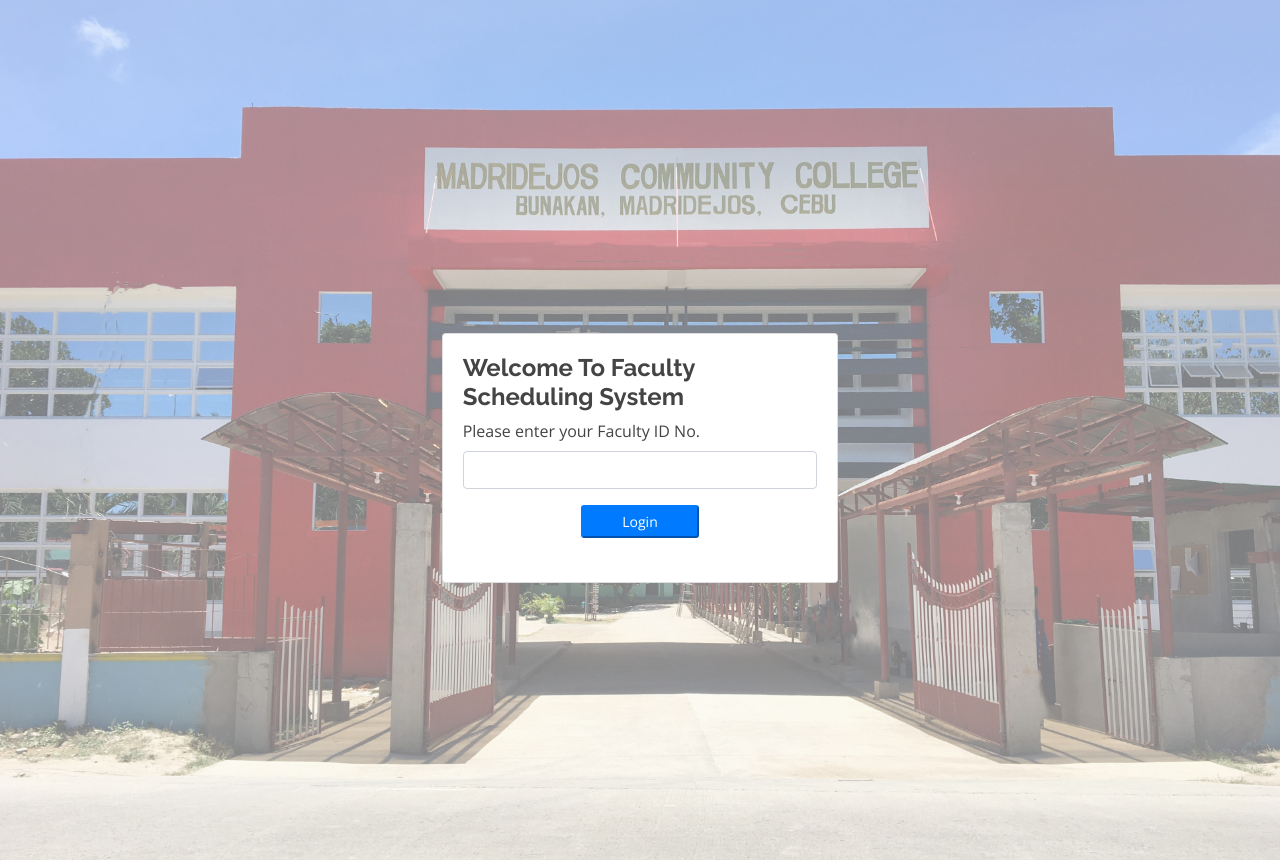
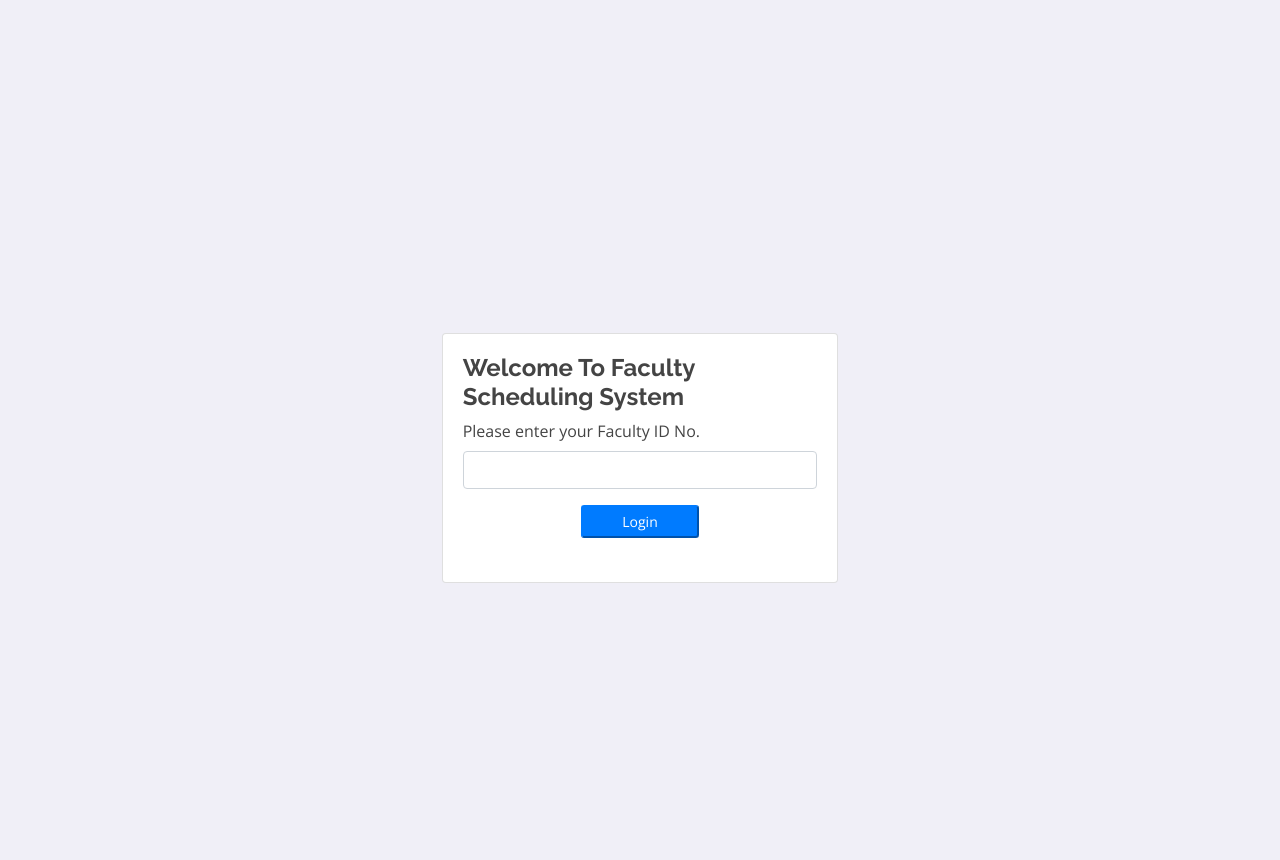
Before and after one commit to misyel15/TABODI, a PHP site: page /SCHED4/home.php in a window 1280 px wide. Shown: the part 56-916 px from the top of the page. Run offline with PHP 8.4, Linux system fonts and the light colour scheme; some libraries are stand-ins or nearby versions.

Commit message:
Update home.php

```diff
--- a/home.php
+++ b/home.php
@@ -46,7 +46,7 @@
     left: 0;
     width: 100%;
     height: 100%;
-    background-image: url('end.jpg'); /* Replace with your image URL */
+     background-color: #eae6f5;
     background-size: cover; /* Cover the entire section */
     background-position: center; /* Center the image */
     opacity: 0.5; /* Adjust transparency (0.0 to 1.0) */
```
